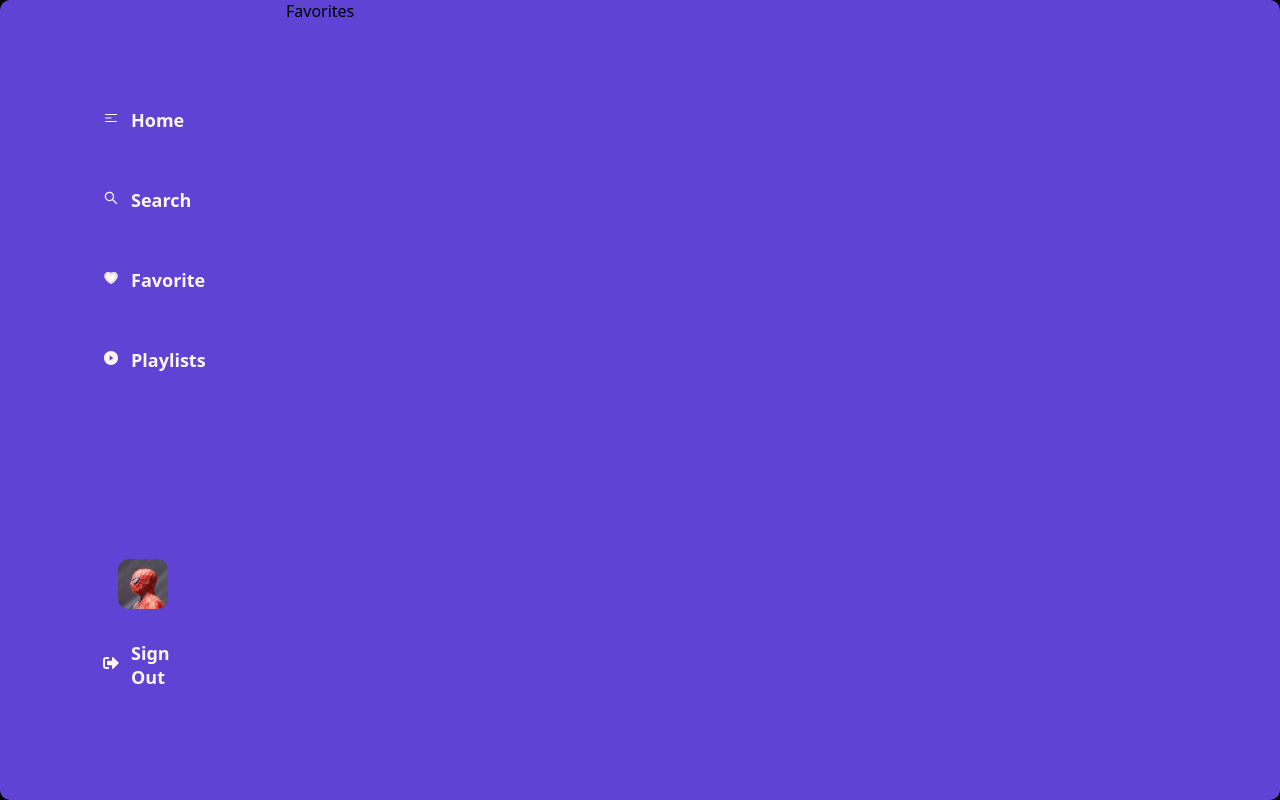
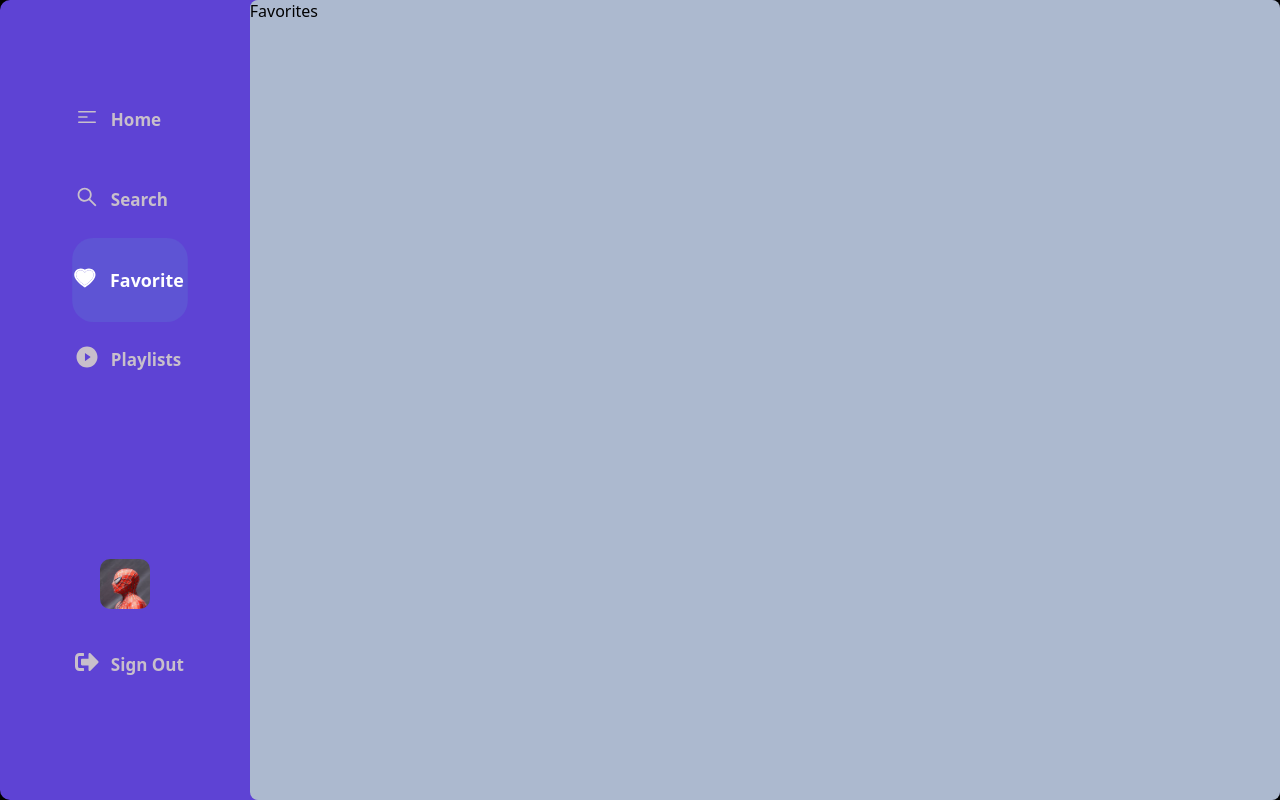
Before and after one commit to parteek2813/Tunespot-ReactJs, a React (Create React App) app: page /favorites in a window 1280 px wide. Built offline with nearby package versions, Linux system fonts and the light colour scheme.

Commit message:
Completed all components basic structure and design

```diff
--- a/src/components/sidebar/sidebar.tsx
+++ b/src/components/sidebar/sidebar.tsx
@@ -23,7 +23,7 @@ const Sidebar = () => {
           />
           <SidebarButton
             buttonTitle="Search"
-            to="/"
+            to="/player"
             icon={<AiOutlineSearch />}
           />
           <SidebarButton
--- a/src/components/sidebar/sidebarButton.css
+++ b/src/components/sidebar/sidebarButton.css
@@ -3,15 +3,27 @@ a {
 }
 .btn-body {
   height: 80px;
-  width: 80px;
+  width: 110px;
   border-radius: 20px;
-  color: rgb(253, 244, 244);
+  color: #c8bfcb;
   display: flex;
   align-items: center;
+  margin-left: 10px;
+  transition: all 0.2s ease;
+  background-color: rgb(94, 84, 212, 0);
+}
+
+.btn-body:hover {
+  color: white;
+}
+.btn-body.active {
+  background-color: #5e54d4;
+  color: #fff;
+  transform: scale(1.05);
 }
 
 .btn-title {
   font-weight: bold;
   margin-left: 12px;
-  font-size: 18px;
+  font-size: 17px;
 }
--- a/src/components/sidebar/sidebarButton.tsx
+++ b/src/components/sidebar/sidebarButton.tsx
@@ -1,7 +1,8 @@
 import React from "react";
 import "./sidebarButton.css";
-import { Link } from "react-router-dom";
-import { title } from "process";
+import { Link, useLocation } from "react-router-dom";
+import { IconContext } from "react-icons/lib/esm/iconContext";
+import path from "path";
 
 interface SidebarButtonProps {
   buttonTitle: string;
@@ -12,11 +13,21 @@ interface SidebarButtonProps {
 const SidebarButton: React.FC<SidebarButtonProps> = (props) => {
   const { buttonTitle, to, icon } = props;
 
+  const location = useLocation();
+
+  // True, if the pathname equals the "to" path given
+  const isActive = location.pathname === to;
+
+  // Making switch between active or not
+  const btnClass = isActive ? "btn-body active" : "btn-body";
+
   return (
     <Link to={to}>
-      <div className="btn-body">
-        <p>{icon}</p>
-        <p className="btn-title">{buttonTitle}</p>
+      <div className={btnClass}>
+        <IconContext.Provider value={{ size: "24px", className: "btn-icon" }}>
+          <p>{icon}</p>
+          <p className="btn-title">{buttonTitle}</p>
+        </IconContext.Provider>
       </div>
     </Link>
   );
--- a/src/screens/favorites/favorites.tsx
+++ b/src/screens/favorites/favorites.tsx
@@ -1,7 +1,7 @@
 import React from "react";
 
 const Favorites = () => {
-  return <div>Favorites</div>;
+  return <div className="screen-container">Favorites</div>;
 };
 
 export default Favorites;
--- a/src/screens/library/library.tsx
+++ b/src/screens/library/library.tsx
@@ -2,12 +2,6 @@ import React from "react";
 // import "../../../node_modules/bootstrap/dist/css/bootstrap.min.css";
 // import "../../../node_modules/bootstrap/dist/js/bootstrap.min.js";
 import "./library.css";
-import { HiBars3CenterLeft } from "react-icons/hi2";
-import {
-  AiOutlineSearch,
-  AiTwotoneHeart,
-  AiFillPlayCircle,
-} from "react-icons/ai";
 
 const Library = () => {
   return <div className="screen-container">Library</div>;
--- a/src/screens/player/player.tsx
+++ b/src/screens/player/player.tsx
@@ -1,7 +1,7 @@
 import React from "react";
 
 const Player = () => {
-  return <div>player</div>;
+  return <div className="screen-container">player</div>;
 };
 
 export default Player;
--- a/src/screens/trending/trending.tsx
+++ b/src/screens/trending/trending.tsx
@@ -1,7 +1,7 @@
 import React from "react";
 
 const Trending = () => {
-  return <div>T</div>;
+  return <div className="screen-container">T</div>;
 };
 
 export default Trending;
--- a/src/screens/userFeed/userFeed.tsx
+++ b/src/screens/userFeed/userFeed.tsx
@@ -1,7 +1,7 @@
 import React from "react";
 
 const UserFeed = () => {
-  return <div>userFeed</div>;
+  return <div className="screen-container">userFeed</div>;
 };
 
 export default UserFeed;
```
